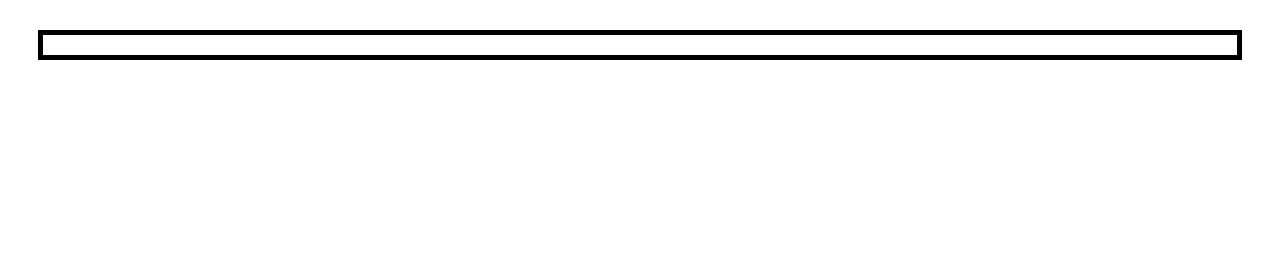
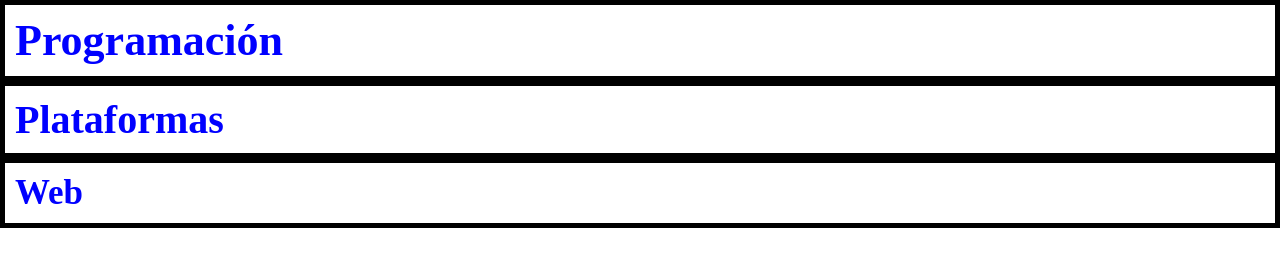
Before and after one commit to guillermopizarro/p66-PPW, a plain HTML site: page estandares_web/css/ejercicio_02/index.html in a window 1280 px wide. Drawn offline with Linux system fonts and the light colour scheme.

Commit message:
Tipos de selectores.

```diff
--- a/estandares_web/css/ejercicio_02/estilos.css
+++ b/estandares_web/css/ejercicio_02/estilos.css
@@ -1,7 +1,26 @@
 .box {
     font-size: 30px;
-    color: blue;
     border: 5px black solid;
     padding: 10px;
-    margin: 30px;
 }
+
+* {
+    padding: 0px;
+    margin: 0px;
+}
+
+h1 {
+    font-size: 44px;
+}
+
+h2 {
+    font-size: 40px;
+}
+
+h3 {
+    font-size: 35px;
+}
+
+h1, h2, h3 {
+    color: blue;
+}
--- a/estandares_web/css/ejercicio_02/index.html
+++ b/estandares_web/css/ejercicio_02/index.html
@@ -6,7 +6,13 @@
     </head>
     <body>
         <div class="box">
-
+            <h1>Programación</h1>
+        </div>
+        <div class="box">
+            <h2>Plataformas</h2>
+        </div>
+        <div class="box">
+            <h3>Web</h3>
         </div>
     </body>
 </html>
```
